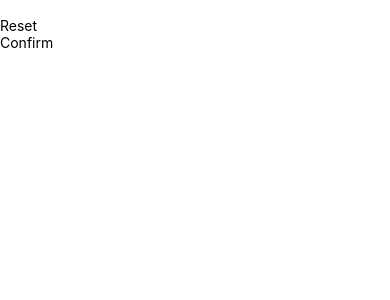
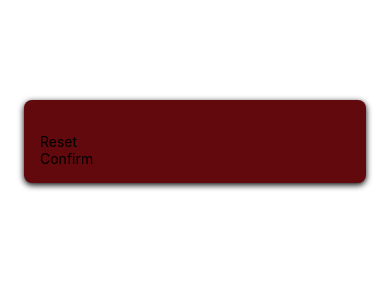
Before and after one commit to Sebek1992/Mini-game-app, a React Native app: screen / in a window 390 px wide. Shown: the top 300 px of the page. Built offline with nearby package versions, Linux system fonts and the light colour scheme.

Commit message:
Styling for Android & iOS

```diff
--- a/screens/StartGameScreen.js
+++ b/screens/StartGameScreen.js
@@ -1,9 +1,9 @@
-import { TextInput, View } from "react-native";
+import { TextInput, View, StyleSheet } from "react-native";
 import PrimaryButton from "../componets/PrimmaryButton";
 
 function StartGameScreen() {
   return (
-    <View>
+    <View style={styles.inputContainer}>
       <TextInput />
       <PrimaryButton>Reset</PrimaryButton>
       <PrimaryButton>Confirm</PrimaryButton>
@@ -12,3 +12,18 @@
 }
 
 export default StartGameScreen;
+
+const styles = StyleSheet.create({
+  inputContainer: {
+    marginTop: 100,
+    marginHorizontal: 24,
+    padding: 16,
+    backgroundColor: "#61090c",
+    borderRadius: 8,
+    elevation: 4,
+    shadowColor: "black",
+    shadowOffset: { width: 0, height: 2 },
+    shadowRadius: 6,
+    shadowOpacity: 1,
+  },
+});
```
